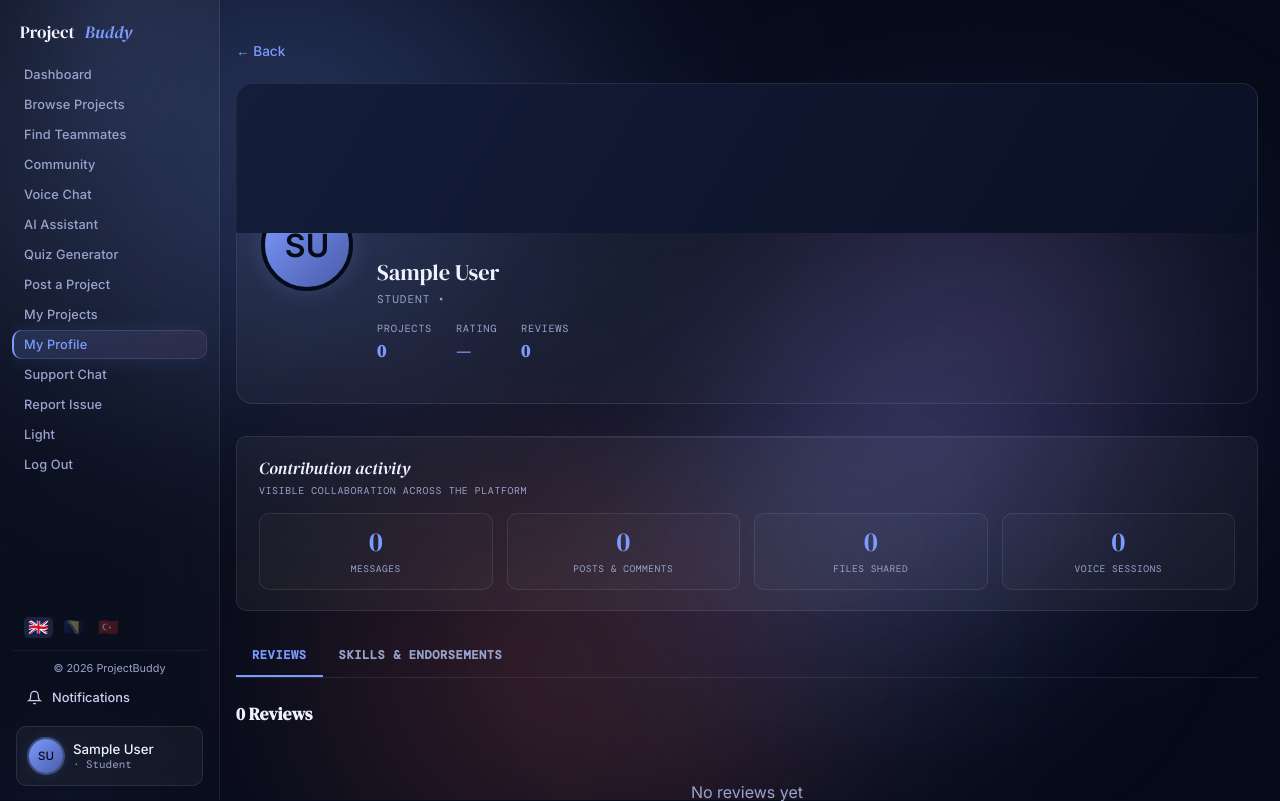
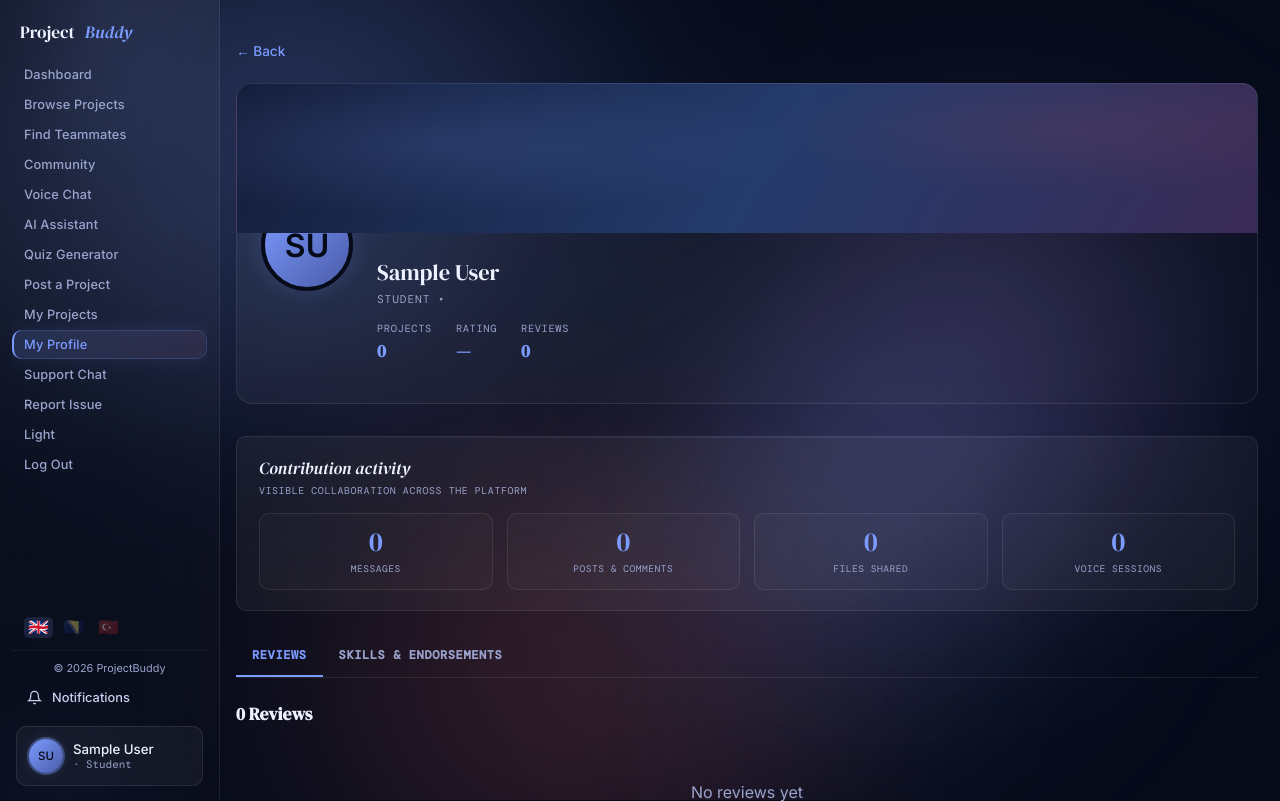
Before and after one commit to ssaaffaakk/Project-buddy-Pb, a Flask app: page /user/1 in a window 1280 px wide. Shown: the top 801 px of the page. Run offline with Flask 3, Linux system fonts and the light colour scheme; the visitor is signed in with stand-in values (Sample User, id 1); data that the repository does not hold is empty; parts of the project's set-up code (start-up, migrations or seed data) failed here and were passed over; some libraries are stand-ins or nearby versions.

Commit message:
fix: visible default profile banner (bannerless profiles looked broken)
The default cover gradient (#141d3a → #0a1024) was nearly identical to the page
background (#060B1A), so a user without a chosen banner saw an empty near-black
box — reading as a broken/missing banner. Replaced it with an on-brand
navy → steel → dusk gradient that's clearly visible but still subtle, and gave
the public-profile cover the same soft accent glow the own-profile cover
already has, so both read as intentional design.

Co-Authored-By: Claude Fable 5 <noreply@anthropic.com>

```diff
--- a/routes/main.py
+++ b/routes/main.py
@@ -65,7 +65,11 @@ BANNER_PRESETS = [
     {"key": "sky",    "css": "linear-gradient(120deg,#B7CCFF 0%,#7C9BFF 60%,#4A5BA8 100%)"},
 ]
 BANNER_CSS = {p["key"]: p["css"] for p in BANNER_PRESETS}
-DEFAULT_BANNER_CSS = "linear-gradient(120deg,#141d3a 0%,#0a1024 100%)"
+# Default cover for users who haven't picked a banner. The old default
+# (#141d3a → #0a1024) was nearly identical to the page background (#060B1A),
+# so a bannerless profile looked like an empty/broken box. This on-brand
+# navy → steel → dusk gradient is clearly visible while staying subtle.
+DEFAULT_BANNER_CSS = "linear-gradient(120deg,#141d3a 0%,#243b6b 52%,#3a2b56 100%)"
 
 
 def banner_style(banner_url):
--- a/templates/user/profile_view.html
+++ b/templates/user/profile_view.html
@@ -11,6 +11,9 @@
 
 /* COVER BANNER */
 .pv-cover{height:150px;border-radius:16px 16px 0 0;border:1px solid rgba(255,255,255,0.09);border-bottom:none;overflow:hidden;position:relative;}
+.pv-cover::before{content:'';position:absolute;inset:0;pointer-events:none;
+  background:radial-gradient(ellipse 60% 80% at 20% 40%,rgba(124,155,255,0.14) 0%,transparent 60%),
+             radial-gradient(ellipse 50% 70% at 82% 30%,rgba(255,107,107,0.08) 0%,transparent 60%);}
 .profile-header.pv-under{border-radius:0 0 16px 16px;border-top:none;}
 .profile-header.pv-under::before{display:none;}
 .profile-header.pv-under .profile-avatar{margin-top:-58px;border:4px solid var(--bg);width:92px;height:92px;}
```
